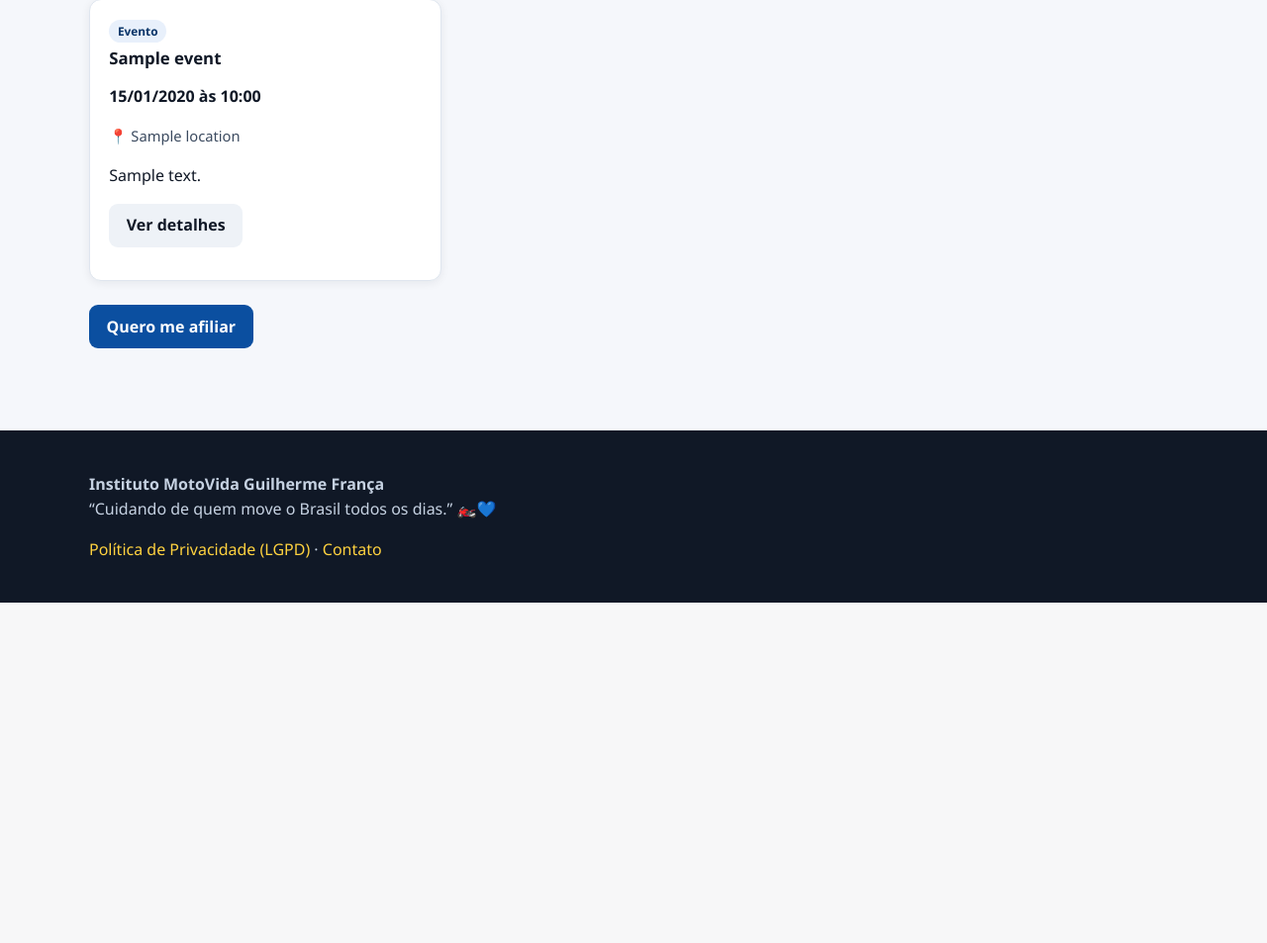
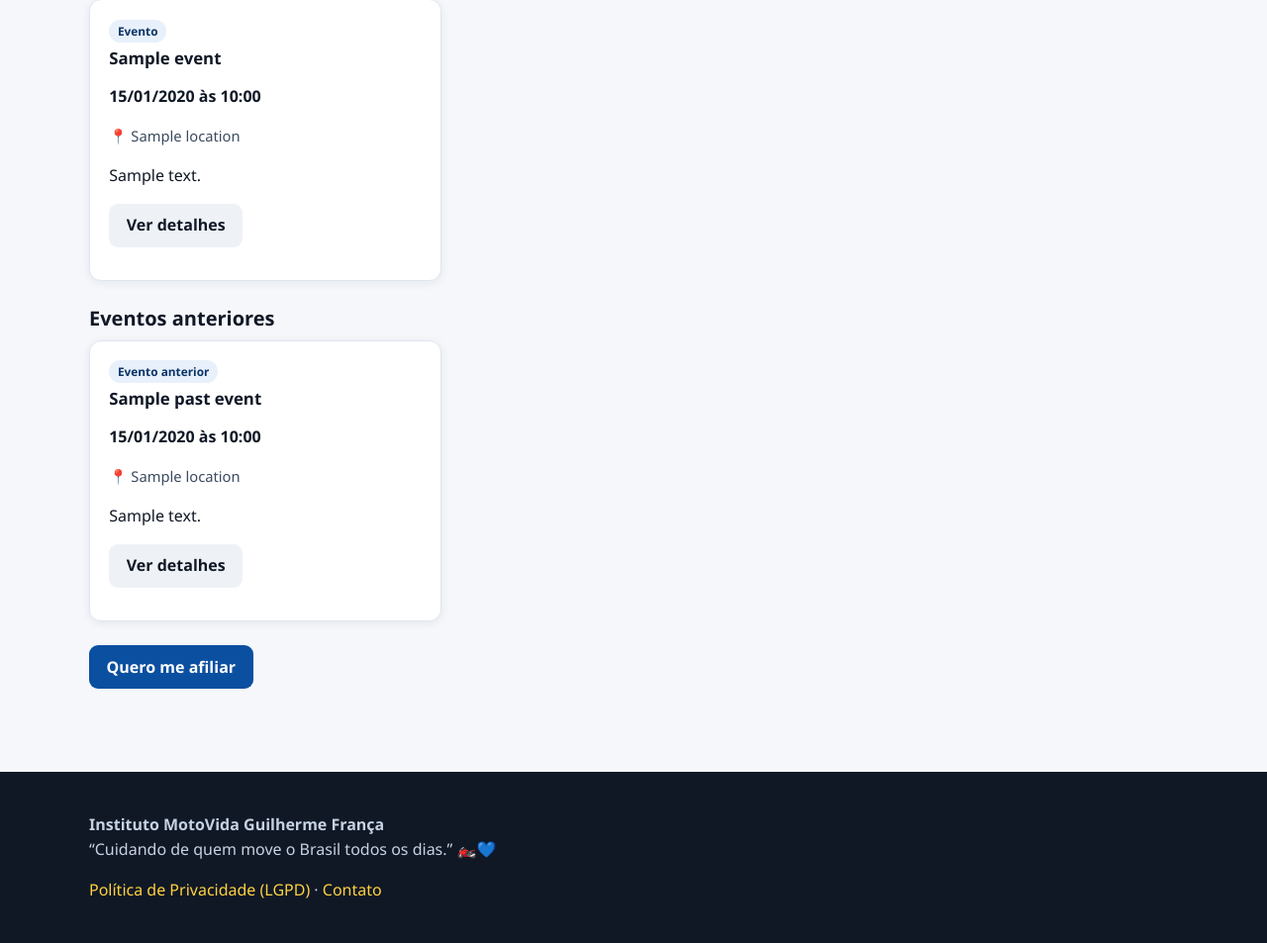
Before and after one commit to alexandretho/motovida, a FastAPI app: template backend/app/templates/public/eventos.html in a window 1280 px wide. Shown: the part 198-1151 px from the top of the page at 99% size. Before the commit the page ends 807 px from the top, so only its background shows below. Run offline with FastAPI, Linux system fonts and the light colour scheme; the template is opened without the code that fills it: most values are stand-ins (such as "Sample title", 1, 10 or a date in 2020).

Commit message:
feat: separate past MotoVida events

```diff
--- a/backend/app/routers/public.py
+++ b/backend/app/routers/public.py
@@ -280,7 +280,11 @@ def events_page(request: Request, db: Session = Depends(get_db)):
     user = get_current_user(request, db)
     events = db.query(models.Event).filter_by(active=True)\
         .order_by(models.Event.event_date.is_(None), models.Event.event_date.asc(), models.Event.id.asc()).all()
-    return templates.TemplateResponse(request, "public/eventos.html", base_ctx(request, user, events=events))
+    now = datetime.now()
+    upcoming_events = [event for event in events if event.event_date is None or event.event_date >= now]
+    past_events = [event for event in events if event.event_date is not None and event.event_date < now]
+    return templates.TemplateResponse(request, "public/eventos.html", base_ctx(
+        request, user, events=upcoming_events, past_events=past_events))
 
 
 @router.get("/eventos/{event_id}")
--- a/backend/app/templates/public/eventos.html
+++ b/backend/app/templates/public/eventos.html
@@ -22,6 +22,21 @@
       <p>Nenhum evento ativo cadastrado no momento.</p>
       {% endfor %}
     </div>
+    {% if past_events %}
+    <h2>Eventos anteriores</h2>
+    <div class="grid cards">
+      {% for e in past_events %}
+      <article class="card">
+        <span class="tag">Evento anterior</span>
+        <h3>{{ e.title }}</h3>
+        <p class="discount"><strong>{{ e.event_date.strftime('%d/%m/%Y às %H:%M') }}</strong></p>
+        {% if e.location %}<p class="muted">📍 {{ e.location }}</p>{% endif %}
+        {% if e.description %}<p>{{ e.description }}</p>{% endif %}
+        <p><a class="btn btn-secondary" href="/eventos/{{ e.id }}">Ver detalhes</a></p>
+      </article>
+      {% endfor %}
+    </div>
+    {% endif %}
     <p style="margin-top:1.5rem"><a class="btn btn-primary" href="/cadastro">Quero me afiliar</a></p>
   </div>
 </section>
```
Also changed, not shown: backend/app/routers/affiliate.py (+6 -1 lines), backend/app/templates/affiliate/eventos.html (+14 -0 lines), backend/tests/test_public_events_seo.py (+67 -6 lines).
